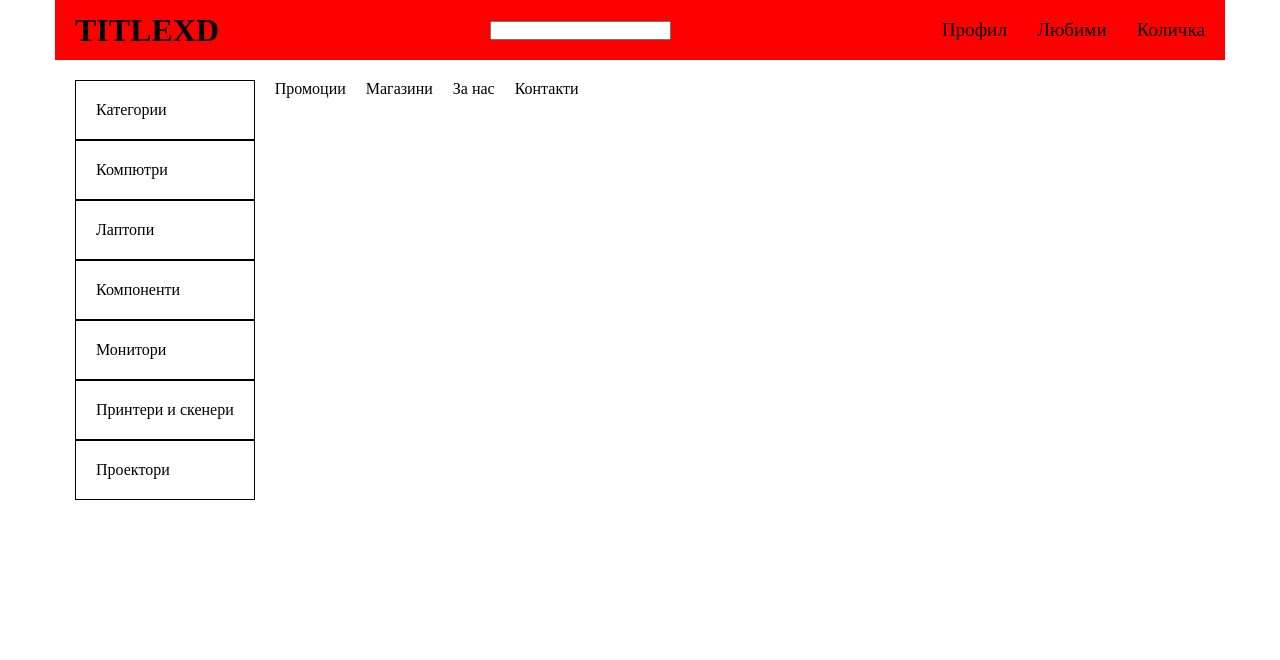
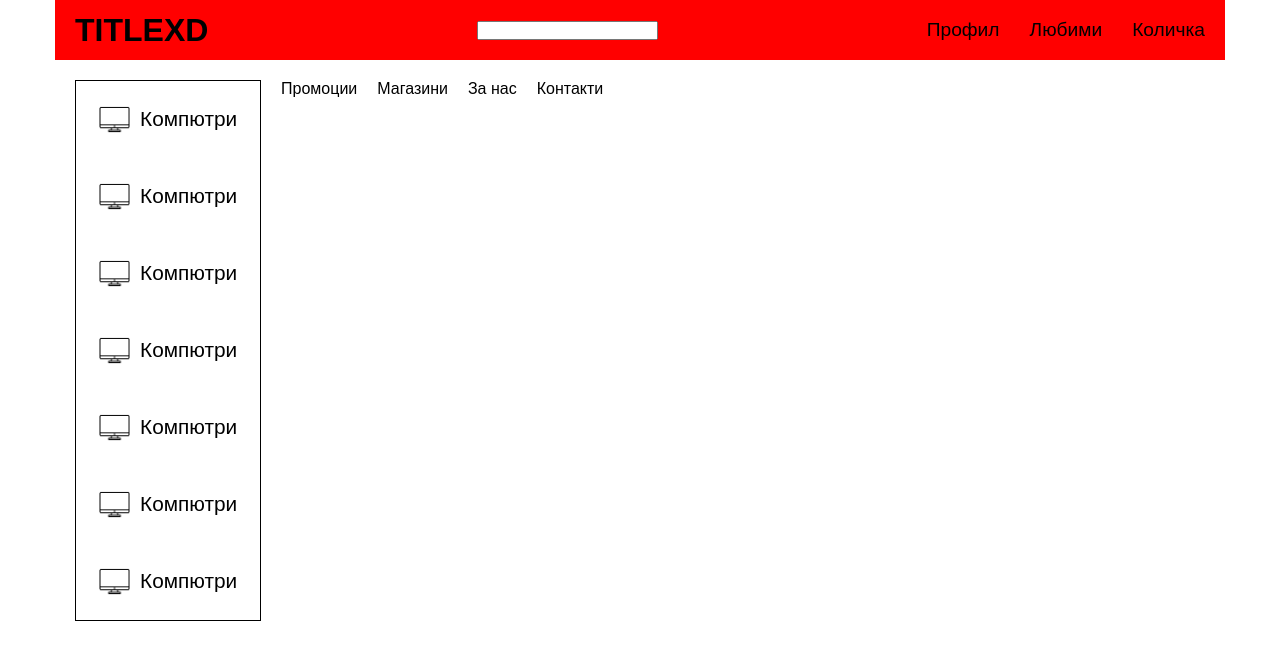
Before and after one commit to ValentinKoruev/PCstar, a Next.js app: page / in a window 1280 px wide. Shown: the top 660 px of the page. Built offline with nearby package versions, Linux system fonts and the light colour scheme.

Commit message:
feat: menu option further styling and dynamic icon url, text and alt

```diff
--- a/src/app/components/Header/HeaderComponent/Header.module.scss
+++ b/src/app/components/Header/HeaderComponent/Header.module.scss
@@ -3,6 +3,8 @@
 
 .header {
     width: 100vw;
+
+    font-family: Arial, Helvetica, sans-serif;
 
     .navTopRow {
         width: 100%;
@@ -35,12 +37,20 @@
             gap: 20px;
 
             .sideNav {
+                border: 1px solid black;
+
                 padding: 0;
                 gap: 0px;
                 flex-direction: column;
+
                 li {
-                    padding: 20px;
-                    border: 0.5px solid black;
+                    user-select: none;
+                    cursor: pointer;
+                    font-size: 1.3rem;
+                }
+
+                li:hover {
+                    background-color: gray;
                 }
             }
         }
--- a/src/app/components/Header/HeaderComponent/Header.tsx
+++ b/src/app/components/Header/HeaderComponent/Header.tsx
@@ -1,3 +1,5 @@
+import MenuOption from '@components/UI/MenuOption';
+
 import styles from './Header.module.scss'
 
 const Header = () => {
@@ -17,14 +19,36 @@ const Header = () => {
             <ul>
                 <li>
                     <ul className={styles.sideNav}>
-                        <li>Категории</li>
-                        <li><a href="#">Компютри</a></li>
+                        {/* <li>Категории</li> */}
+                        {/* <li><a href="#">Компютри</a></li>
                         <li><a href="#">Лаптопи</a></li>
                         <li><a href="#">Компоненти</a></li>
                         <li><a href="#">Монитори</a></li>
                         <li><a href="#">Принтери и скенери</a></li>
-                        <li><a href="#">Проектори</a></li>
-                    </ul>
+                        <li><a href="#">Проектори</a></li> */}
+
+                        <li>
+                            <MenuOption iconURL="/icons/monitor.png" text="Компютри" alt="monitor icon"/>
+                        </li>
+                        <li>
+                            <MenuOption iconURL="/icons/monitor.png" text="Компютри" alt="monitor icon"/>
+                        </li>
+                        <li>
+                            <MenuOption iconURL="/icons/monitor.png" text="Компютри" alt="monitor icon"/>
+                        </li>
+                        <li>
+                            <MenuOption iconURL="/icons/monitor.png" text="Компютри" alt="monitor icon"/>
+                        </li>
+                        <li>
+                            <MenuOption iconURL="/icons/monitor.png" text="Компютри" alt="monitor icon"/>
+                        </li>
+                        <li>
+                            <MenuOption iconURL="/icons/monitor.png" text="Компютри" alt="monitor icon"/>
+                        </li>
+                        <li>
+                            <MenuOption iconURL="/icons/monitor.png" text="Компютри" alt="monitor icon"/>
+                        </li>
+                       </ul>
                 </li>
                 <li><a href="#">Промоции</a></li>
                 <li><a href="#">Магазини</a></li>
--- a/src/app/components/UI/MenuOption/MenuOptionComponent/MenuOption.module.scss
+++ b/src/app/components/UI/MenuOption/MenuOptionComponent/MenuOption.module.scss
@@ -0,0 +1,16 @@
+@import '../../../../scss/mixins';
+
+.menuContainer {
+    padding: 1.1em;
+
+    @include horizontalFlex;
+
+    align-items: center;
+    gap: 10px;
+
+    .iconWrapper {
+        position: relative;
+        height: 1.5em;
+        width: 1.5em;
+    }
+}
--- a/src/app/components/UI/MenuOption/MenuOptionComponent/MenuOption.tsx
+++ b/src/app/components/UI/MenuOption/MenuOptionComponent/MenuOption.tsx
@@ -1,14 +1,19 @@
+import Image from 'next/image';
 import styles from './MenuOption.module.scss';
 
-interface IMenuOption {
+export interface IMenuOption {
     iconURL: string,
-    text: string
+    text: string,
+    alt: string,
 }
 
 
-const MenuOption = ({iconURL, text} : IMenuOption) => {
+const MenuOption = ({iconURL, text, alt} : IMenuOption) => {
     return <div className={styles.menuContainer}>
-
+        <div className={styles.iconWrapper}>
+            <Image fill={true} src={iconURL} alt={alt}/>
+        </div>
+        <span>{text}</span>
     </div>
 }
 
```
Also changed, not shown: public/icons/monitor.png (added).
